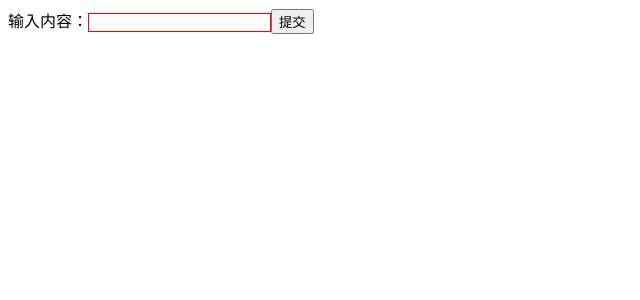
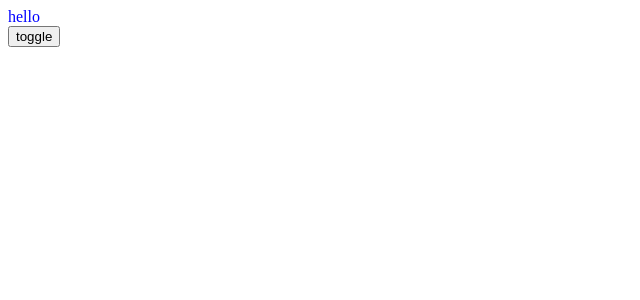
Before and after one commit to yiqunkeke/react-jianshu-shangguigu-zty, a React (Create React App) app: page / in a window 1280 px wide. Shown: the top 300 px of the page, without its empty margins (0-640 px from the left). Built offline with nearby package versions, Linux system fonts and the light colour scheme.

Commit message:
CSSTransiton的使用

```diff
--- a/package.json
+++ b/package.json
@@ -6,9 +6,11 @@
     "@testing-library/jest-dom": "^4.2.4",
     "@testing-library/react": "^9.5.0",
     "@testing-library/user-event": "^7.2.1",
+    "axios": "^0.20.0",
     "react": "^16.13.1",
     "react-dom": "^16.13.1",
-    "react-scripts": "3.4.3"
+    "react-scripts": "3.4.3",
+    "react-transition-group": "^4.4.1"
   },
   "scripts": {
     "start": "react-scripts start",
--- /dev/null
+++ b/src/App.js
@@ -0,0 +1,46 @@
+// 实现：点击按钮，div动画切换
+import React, {Component, Fragment} from 'react'
+import { CSSTransition } from 'react-transition-group'; // CSSTranstion--动画组件
+import './style.css'
+
+class App extends Component {
+    constructor(props) {
+        super(props)
+        this.state = {
+            show: true
+        }
+    }
+    render() {
+        return (
+            // 1. 使用CSS过渡动画 或 动画
+            // <Fragment>
+            //     <div className={this.state.show ? 'show' : 'hide'}>hello</div>
+            //     <button onClick={this.toggle}>toggle</button>
+            // </Fragment>
+
+            // 2. 使用 CSSTransition 第三方模块实现动画
+            // 需求：当入场动画完成之后，让 hello 变成蓝色。方案：【使用CSS、使用JS】【onEnter钩子】
+            // 页面初次加载时，也希望有动画效果：【appear={true}】，同时添加 .fade-appear  和 .fade-appear-active 类
+            <Fragment>
+                <CSSTransition
+                    in={this.state.show}
+                    timeout={1000}
+                    classNames="fade"
+                    unmountOnExit
+                    onEnter={(el) => { el.style.color = 'blue'}}
+                    appear={true}>
+                    <div>hello</div>
+                </CSSTransition>
+                <button onClick={this.toggle}>toggle</button>
+            </Fragment>
+        )
+    }
+
+    toggle = () => {
+        this.setState({
+            show: this.state.show ? false : true
+        })
+    }
+}
+
+export default App
--- a/src/TodoItem.js
+++ b/src/TodoItem.js
@@ -80,6 +80,7 @@ TodoItem.propTypes = {
 }
 
 // 设置props的默认值
+// 语法：【组件名.defaultProps】 [注意：属性名首字母是小写]
 TodoItem.defaultProps = {
     test: 'hello world'
 }
--- a/src/TodoList.js
+++ b/src/TodoList.js
@@ -1,6 +1,7 @@
 import React, { Component, Fragment } from 'react'
 import TodoItem from './TodoItem' // 引入组件
 // import Test from './Test'
+import axios from 'axios'
 import './style.css'
 
 class TodoList extends Component {
@@ -8,17 +9,21 @@ class TodoList extends Component {
     // 优先执行
     constructor(props) {
         super(props)
+        //#region
         // 【this.state 是组件的状态：负责存储组件中的数据】
         // 【当组件的 state 或 props 发生改变的时候，render()函数就会重新执行一次】
+        //#endregion
         this.state = {
             inputValue: '',
             list: []
         }
+        //#region
         // 【推荐】在constructor中进行bind(this)绑定
         // 【更喜欢】使用箭头函数 定义函数。因为箭头函数中的this，默认指向外部的this
         // this.handleInputChange = this.handleInputChange.bind(this)
         // this.handleBtnClick = this.handleBtnClick.bind(this)
         // this.handleItemDelete = this.handleItemDelete.bind(this)
+        //#endregion
     }
 
     // 在组件即将被挂载到页面的时刻自动执行
@@ -29,6 +34,28 @@ class TodoList extends Component {
     // 组件被挂载到页面之后 ，自动执行
     componentDidMount() {
         console.log('componentDidMount')
+        // 【发送ajax请求】
+        axios.get('/api/todolist')
+        .then((res) => {
+            alert('succ')
+
+            // this.setState(() => {
+            //     return {
+            //         list: res.data
+            //     }
+            // })
+
+            // 优化：
+            // 【最佳实践：不要直接操作res.data】
+            // 【尽量把 res.data 使用...打散，然后赋值给新数组，避免误操作原始数据】
+            this.setState(() => ({
+                list: [...res.data]
+            }))
+        })
+        .catch(()=>{
+            alert('error')
+        })
+
     }
 
     // 组件被更新之前，它会自动被执行
@@ -49,21 +76,24 @@ class TodoList extends Component {
         console.log('componentDidUpdate')
     }
 
-
+    //#region
     // render 函数--生命周期函数
     // 【render不能少，每个组件必须要写】
     // 其他的生命周期函数可以不写，因为 React.Component中内置了这些生命周期函数，唯独没有内置render()生命周期函数。
+    //#endregion
     render() {
         console.log('parent render')
         return (
+            //#region
             // 1. render函数，只能返回【一个DOM根元素】
             // 2. 如果使用div包裹，在查看DOM元素时，会发现多出来一个div。如果不想冗余，可以使用React中的 【Fragment占位符】
             // 有点类似于 Vue 中的 <template>。
             // Fragment 是 React 中的一个组件。
+            //#endregion
             <Fragment>
                 <div>
+                    <label htmlFor="insertArea">输入内容：</label>
                     {/* 【在React中，for 被用于循环。如果要在label上用for,需要换成 htmlFor】 */}
-                    <label htmlFor="insertArea">输入内容：</label>
                     {/* 在React中绑定事件，事件名必须使用【小驼峰】规则 */}
                     {/* 在React中，如果需要用到js变量或者表达式，需要用 {} 进行包裹 */}
                     {/* 在绑定事件时，可以用 bind(this)对函数中this的作用域进行变更 */}
@@ -89,6 +119,7 @@ class TodoList extends Component {
 
     // handleInputChange (e) {
     handleInputChange = (e) => {
+        //#region
         // console.log(e.target.value)
         // console.log(this) // undefined ---> 可以通过 bind() 修改函数中的 this 指向
         // this.state.inputValue = e.target.value
@@ -100,6 +131,7 @@ class TodoList extends Component {
 
         // 优化: this.setState()中也可以传递一个函数作为参数
         // const value = e.target.value // 【注意：setState()使用函数参数时】需将值做一份保存来使用
+        //#endregion
         const value = this.input.value
         this.setState(() => ({
             inputValue: value
@@ -109,6 +141,7 @@ class TodoList extends Component {
 
     // handleBtnClick() {
     handleBtnClick = () => {
+        //#region
         // this.setState({
         //     // 展开当前state.list，放到一个数组中。并拼接 inputValue
         //     list: [...this.state.list, this.state.inputValue],
@@ -116,6 +149,7 @@ class TodoList extends Component {
         // })
 
         // 优化：prevState 是原来的state 的值
+        //#endregion
         this.setState((prevState) => ({
             list: [...prevState.list, prevState.inputValue],
             inputValue: ''
@@ -124,6 +158,7 @@ class TodoList extends Component {
 
     // handleItemDelete(index) {
     handleItemDelete = (index) => {
+        //#region
         // console.log(index)
 
         // 【推荐】
@@ -134,6 +169,7 @@ class TodoList extends Component {
         // })
 
         // 优化：
+        //#endregion
         this.setState((prevState) => {
             const list = [...prevState.list]
             list.splice(index, 1)
@@ -142,11 +178,13 @@ class TodoList extends Component {
             }
         })
 
-        // 不推荐【在React中，immutable:state 不允许我们做任何改变】
+        //#region
+        // 不推荐【在React中，immutable--- state 不允许我们做任何改变】
         // this.state.list.splice(index, 1)
         // this.setState({
         //     list: this.state.list
         // })
+        //#endregion
     }
 
     // 优化:
@@ -180,7 +218,7 @@ class TodoList extends Component {
 
 export default TodoList
 
-// 【JSX细节补充】
+//#region 【JSX细节补充】
 //  1. 如何在 JSX 中写注释？
 //  { /* 多行注释内容 */ }
 //  {
@@ -189,33 +227,46 @@ export default TodoList
 // 2. 【增加样式】[className定义类名]
 // React 中, class 是类，不能用做样式上使用class，有冲突，---> 用 className 代替样式中的class
 // 3. 【label】---》[for]--->[htmlFor]
+//#endregion
 
+//#region 【拆分组件与组件之间的传值】
+// 【父传子】:父组件通过绑定属性的方式传递给子组件，子组件通过 this.props.xxx进行接收
+// 【子传父】：父组件通过绑定属性的方式，将父组件中的方法，传递给子组件。子组件中通过this.props.yyy进行接收。
+//             [注意，在父组件中绑定属性传递函数时，要使用 bind(this) 将传递的函数内部this指向父组件。]
+//#endregion
 
-// 【拆分组件与组件之间的传值】[重点]
-// 【父传子】
-// 【子传父】
-
-
-// 围绕React衍生出的思考：
+//#region 【围绕React衍生出的思考】
 // [声明式开发]
 // 【可以与其他框架并存】
 // 【组件化】
 // 【单向数据流】
 // 【视图层框架】
 // 【函数式编程】
+//#endregion
 
+//#region 【PropTypes 与 DefaultProps】
+// 问题：子组件在接收父组件传递过来的数据this.props时，如何对接收的参数做校验? 如何定义参数的默认值？
+// import PropTypes from 'prop-types'
+// 语法：【组件名.propTypes】 [注意：属性名首字母是小写]
+// TodoItem.propTypes = {
+//     test: PropTypes.string.isRequired, // 字符串且必传
+//     content: PropTypes.string,
+//     deleteItem: PropTypes.func,
+//     index: PropTypes.number
+// }
+// 设置props的默认值
+// 语法：【组件名.defaultProps】 [注意：属性名首字母是小写]
+// TodoItem.defaultProps = {
+//     test: 'hello world'
+// }
+//#endregion
 
-// PropTypes 与 DefaultProps
-// 问题：子组件在接收父组件传递过来的数据this.props时，如何对接收的参数做校验? 如何定义参数的默认值？
-
-
-// props， state, render 函数之间的关系
+//#region 【props， state, render 函数之间的关系】
 // 【当组件的 state 或 props 发生改变的时候，render()函数就会重新执行一次】
 // 【当父组件的render函数被运行时，它的子组件的render都将被重新运行一次】
+//#endregion
 
-
-// 什么是虚拟DOM？[原理]
-// 【变革性】
+//#region 【什么是虚拟DOM？】
 // 1.state数据
 // 2.JSX模板
 // 3.数据+模板 结合，生成真实的DOM，来显示
@@ -252,10 +303,9 @@ export default TodoList
 
 // 原理：【减少了对真实DOM的创建和对比，取而代之，创建和对比的都是JS对象】
 // 在JS中，对比两个JS对象并不耗费多少性能。但是对比DOM，是非常耗费性能的。
+//#endregion
 
-
-// 深入了解虚拟DOM：
-//
+//#region 【深入了解虚拟DOM】
 // 1.state数据
 // 2.JSX模板 【JSX -> createElement -> 虚拟DOM(JS 对象) -> 真实的DOM】
 // 3.生成虚拟DOM，(虚拟DOM就是一个JS对象，用它来描述真实DOM) 【损耗了性能】
@@ -277,23 +327,22 @@ export default TodoList
 // 1.性能提升了【从DOM比对-->JS对象比对】
 // 2.使得跨端应用得以实现。React Native。
 //   【可以把虚拟DOM转为原生组件】
+//#endregion
 
-
-// 虚拟DOM的Diff算法
+//#region 【虚拟DOM的Diff算法】
 // 什么时候数据会发生变化？
 // 调用 setState() 方法时 ---> 异步
 // 如果你连续调用3次setState()， React 会把 3次 setState() 合并成 1 个 setState()，只做 1次虚拟DOM的比对，然后更新 1次DOM
 
 // 【同级比较】
 // 算法简单，比对速度，较快。
-
+//#endregion
 
 // 【ref的使用】：获取DOM元素
 // 注意，在setState和 ref 一起使用时，【一定要把ref放在setState的回调函数中去获取】
 // 【因为,setState是异步】
 
-
-// 【生命周期函数】：
+//#region 【生命周期函数】
 // 指在某一个时刻会自动调用执行的函数
 // render() ---> 生命周期函数 【当组件的 state 或 props 发生改变的时候，render()函数就会重新执行一次】
 // 1. Initialization
@@ -312,9 +361,25 @@ export default TodoList
 
 // 4. unmounting ：
 // componentWillUnmount()
+//#endregion
 
-
-// 【生命周期函数的使用场景】
+//#region 【生命周期函数的使用场景】
 // shouldComponentUpdate 提升 React 组件的性能
 
+// componentDidMount() --- 获取ajax 数据---不要写在render()中【因为render会反复执行】
+// componentWillMount() --- 放ajax 也可以，但是做高级功能时，会冲突
+// constructor() ---放 ajax 也可以
+
+// 【约定：ajax请求永远放在 componentDidMount生命周期函数中，不会有任何问题】
+
+// 在React 中如何发送 ajax 请求？
+// 使用 axios :    npm i axios
+
 // React中提升组件性能有哪些方式？ [面试点]
+//#endregion
+
+//#region 【使用Charles实现本地数据mock】
+//#endregion
+
+//#region React 的CSS过渡动画
+//#endregion
--- a/src/index.js
+++ b/src/index.js
@@ -1,11 +1,13 @@
 import React from 'react';  // JSX 语法：如果在React项目中，使用了JSX语法，那么在对应的文件中，必须要引入 React
 import ReactDOM from 'react-dom';
 
-import TodoList from './TodoList';
+// import TodoList from './TodoList';
+import App from './App'  // React中实现CSS过渡动画
 
 // ReactDOM 的 render() ：把一个组件挂载到某个结点并渲染。
 ReactDOM.render(
-    <TodoList />,
+    // <TodoList />,
+    <App/>,
   document.getElementById('root')
 );
 
--- a/src/style.css
+++ b/src/style.css
@@ -1,3 +1,107 @@
 .input {
     border: 1px solid red;
 }
+
+/* 1.【CSS 的过渡动画效果】：指的是 C3中的 transition */
+.show {
+    /* opacity: 1;
+    transition: all 1s ease-in; */
+    animation: show-item 1s ease-in forwards;
+}
+
+.hide {
+    /* opacity: 0;
+    transition: all 1s ease-in; */
+    animation: hide-item 1s ease-in forwards;
+}
+
+/* 2.【CSS的动画效果】： 指的是 @keyframes  */
+@keyframes hide-item {
+    0% {
+        opacity: 1;
+        color: red;
+    }
+    50% {
+        opacity: 0.5;
+        color: green;
+    }
+    /* 默认情况下,animation的最后一帧效果不会被保持。
+    而是会恢复到最开始动画的状态 */
+    /* 如果需要保持一帧动画状态，在使用动画时，加上 forwards
+       如在 .hide 中{ animation: hide-item 1s ease-in forwards; }
+    */
+    100% {
+        opacity: 0;
+        color: blue;
+    }
+}
+
+@keyframes show-item {
+    0% {
+        opacity: 0;
+        color: red;
+    }
+    50% {
+        opacity: 0.5;
+        color: green;
+    }
+    /* 默认情况下,animation的最后一帧效果不会被保持。
+    而是会恢复到最开始动画的状态 */
+    /* 如果需要保持一帧动画状态，在使用动画时，加上 forwards
+       如在 .hide 中{ animation: hide-item 1s ease-in forwards; }
+    */
+    100% {
+        opacity: 1;
+        color: blue;
+    }
+}
+
+/* 使用上面 2 种方式的动画，比较局限，涉及到 js 动画无法处理 */
+/* 3.【使用 react-transition-group 实现动画】 */
+/* 借助 react-transition-group 这个模块，可以实现更加复杂的动画效果 */
+/* https://reactcommunity.org/react-transition-group/ */
+/* CSS Transition
+https://reactcommunity.org/react-transition-group/css-transition
+
+import { CSSTransition } from 'react-transition-group';
+*/
+/* 入场动画：还未入场时 */
+.fade-enter {
+    opacity: 0;
+}
+/* 入场动画：从入场第二个时刻，到入场动画执行完成 */
+.fade-enter-active {
+    opacity: 1;
+    transition: opacity 1s ease-in;
+}
+/* 入场动画：入场动画完成之后，会被增加到DOM元素中 */
+.fade-enter-done {
+    opacity: 1;
+    /* color: red;  */
+}
+/* 上面 这些类中， fade-中的fade是通过 classNames="fade" 中设置的。需要与classNames中的值一致 */
+
+/*  出场动画：第一个时刻，会在DOM上增加 fade-exit 类名*/
+.fade-exit {
+    opacity: 1;
+}
+/* 出场动画：一直存在在DOM */
+.fade-exit-active {
+    opacity: 0;
+    transition: opacity 1s ease-in;
+}
+/* 出场动画：整个出场动画完成之后， */
+.fade-exit-done {
+    opacity: 0;
+}
+
+/* 这样就使用CSSTransitionGroup实现动画。 */
+
+/* 第一次加载时的类名 */
+.fade-appear {
+    opacity: 0;
+}
+.fade-appear-active {
+    opacity: 1;
+    transition: opacity 1s ease-in;
+}
```
Also changed, not shown: 1 other file (tests, documents, lock files or other folders).
